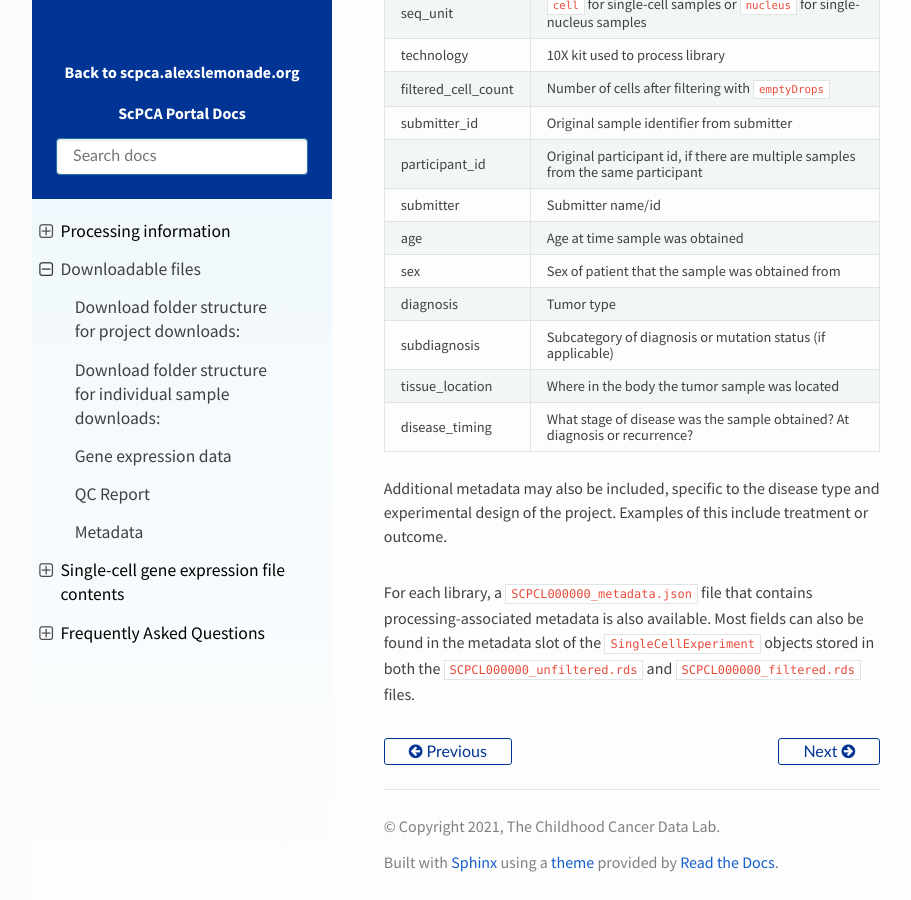
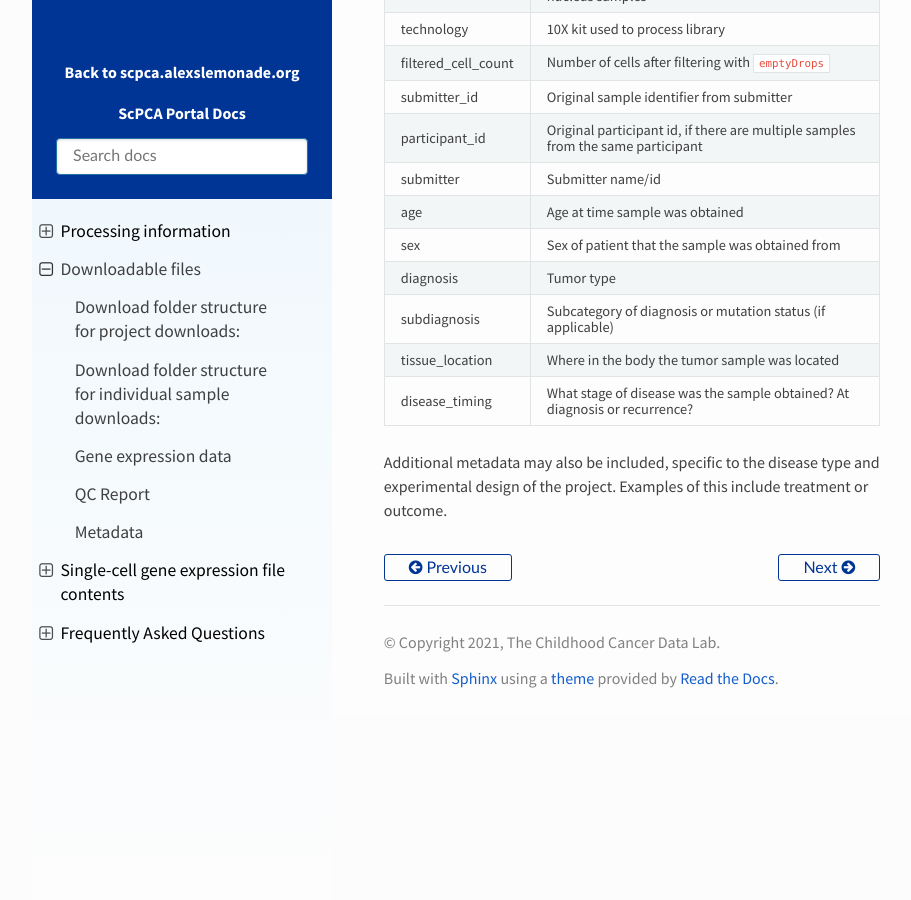
Before and after one commit to DongzeHE/scpca-docs, a Sphinx documentation site: the page built from docs/download_files.md, in a window 1280 px wide and 900 px high, scrolled down 2680 px. Shown: the whole window, without its empty margins (158-1069 px from the left). Built offline with Sphinx 7.4.7 and the Read the Docs theme 2.0.0, drawn with Linux system fonts in a browser that asks for light colours; after the commit the page ends 3396 px from its top, so only the background shows below that; some of the changed text lies outside the part shown.

Commit message:
remove reference to metadata.json

```diff
--- a/docs/download_files.md
+++ b/docs/download_files.md
@@ -18,7 +18,6 @@
 - An unfiltered counts file: `SCPCL000000_unfiltered.rds`,
 - A filtered counts file: `SCPCL000000_filtered.rds`,
 - A quality control report: `SCPCL000000_qc.html`,
-- A metadata file: `SCPCL000000_metadata.json`.
 
 Every download also includes a single `libraries_metadata.csv` file containing metadata for all libraries included in the download.
 
@@ -65,6 +64,3 @@
 
 Additional metadata may also be included, specific to the disease type and experimental design of the project.
 Examples of this include treatment or outcome.
-
-For each library, a `SCPCL000000_metadata.json` file that contains processing-associated metadata is also available.
-Most fields can also be found in the metadata slot of the `SingleCellExperiment` objects stored in both the `SCPCL000000_unfiltered.rds` and `SCPCL000000_filtered.rds` files.
```
